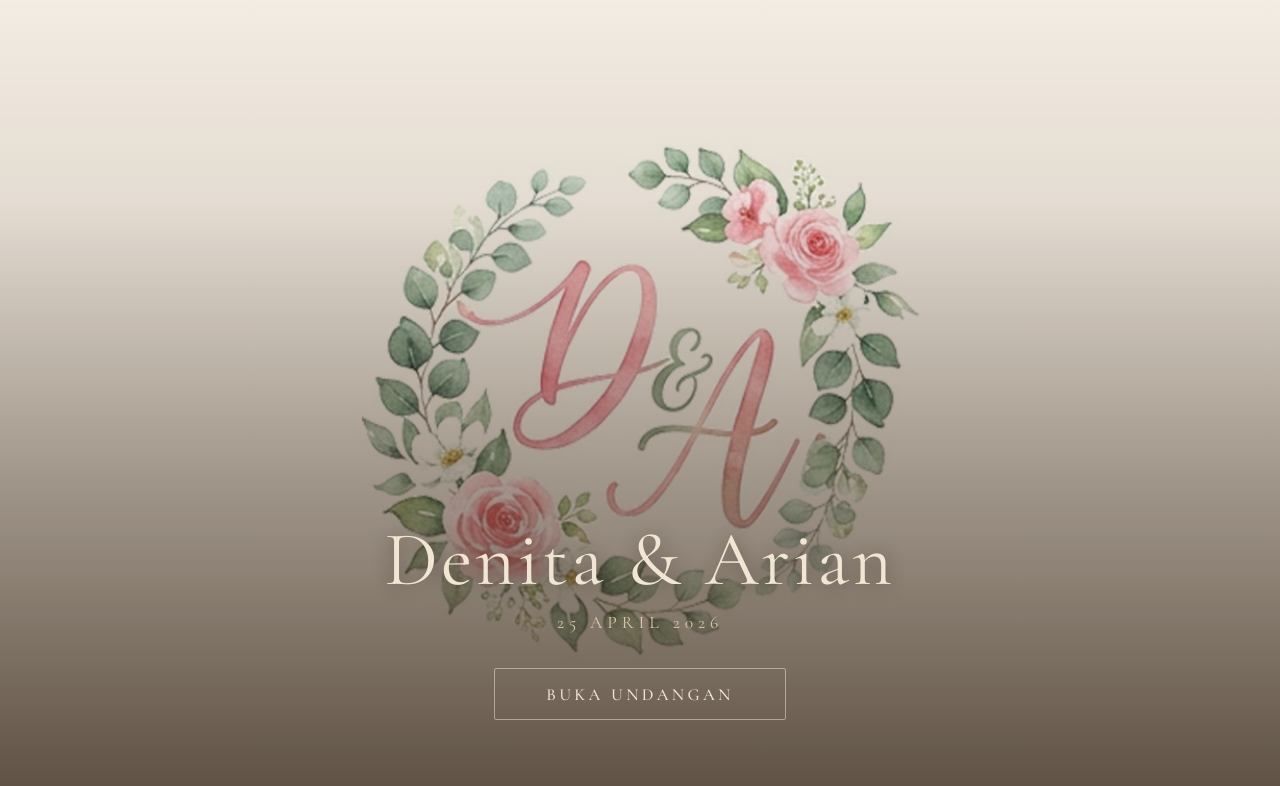
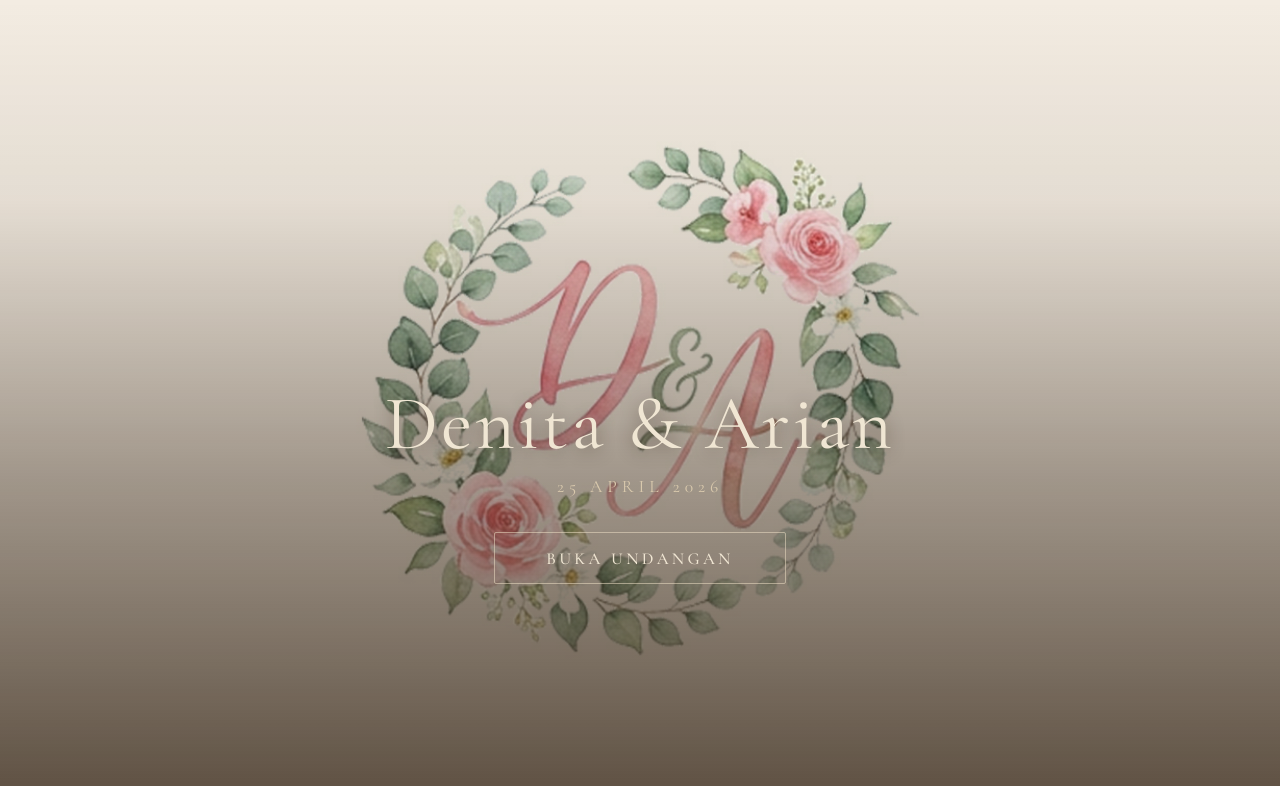
Before and after one commit to fossteksukabumi/Denita-Arian, a React (Vite) app: page / in a window 1280 px wide. Shown: the top 786 px of the page. Built offline with nearby package versions, Linux system fonts and the light colour scheme; no server answers.

Commit message:
Update Opening.style.js

```diff
--- a/src/components/Opening/Opening.style.js
+++ b/src/components/Opening/Opening.style.js
@@ -147,6 +147,7 @@ export const OpenButton = styled.button`
   letter-spacing: 0.2em;
   text-transform: uppercase;
   color: #f0e6d3;
+  margin: 0 0 8.5rem;
 
   background: transparent;
   border: 1px solid rgba(235, 220, 195, 0.55);
```
